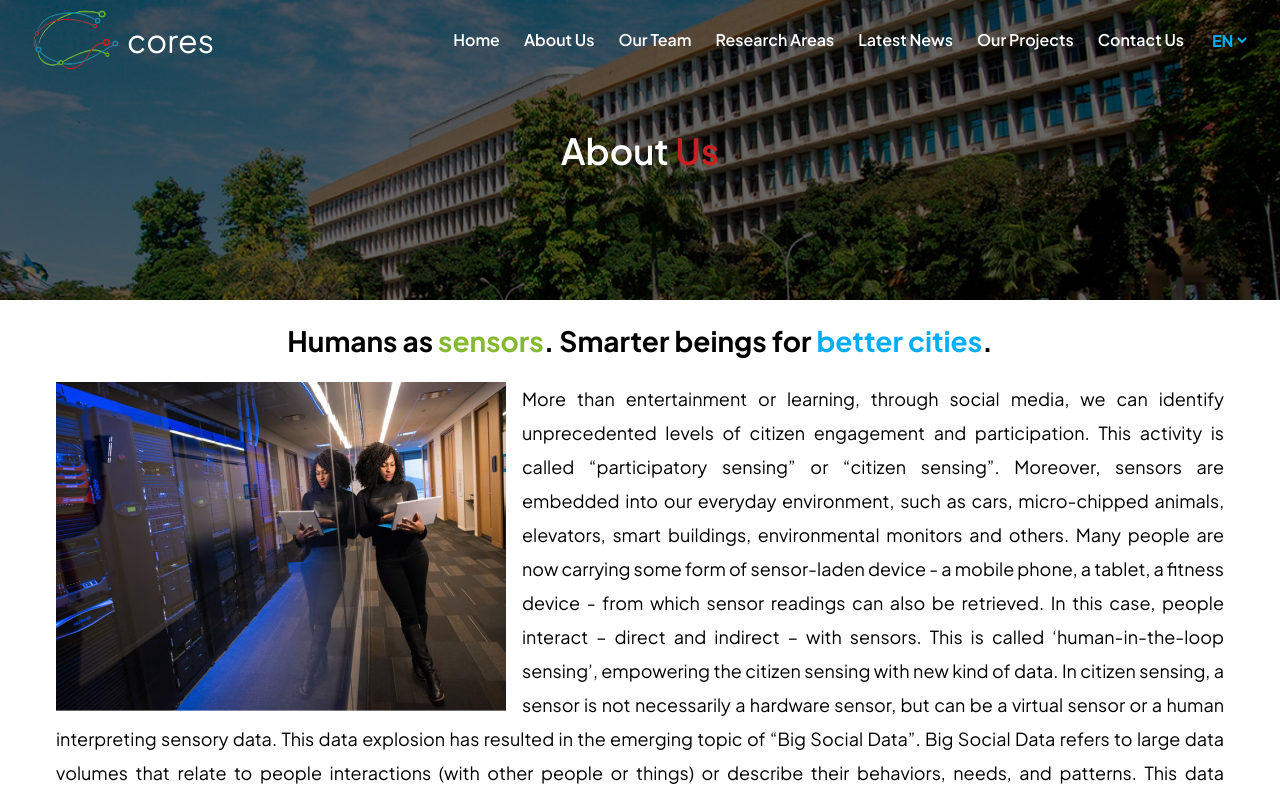
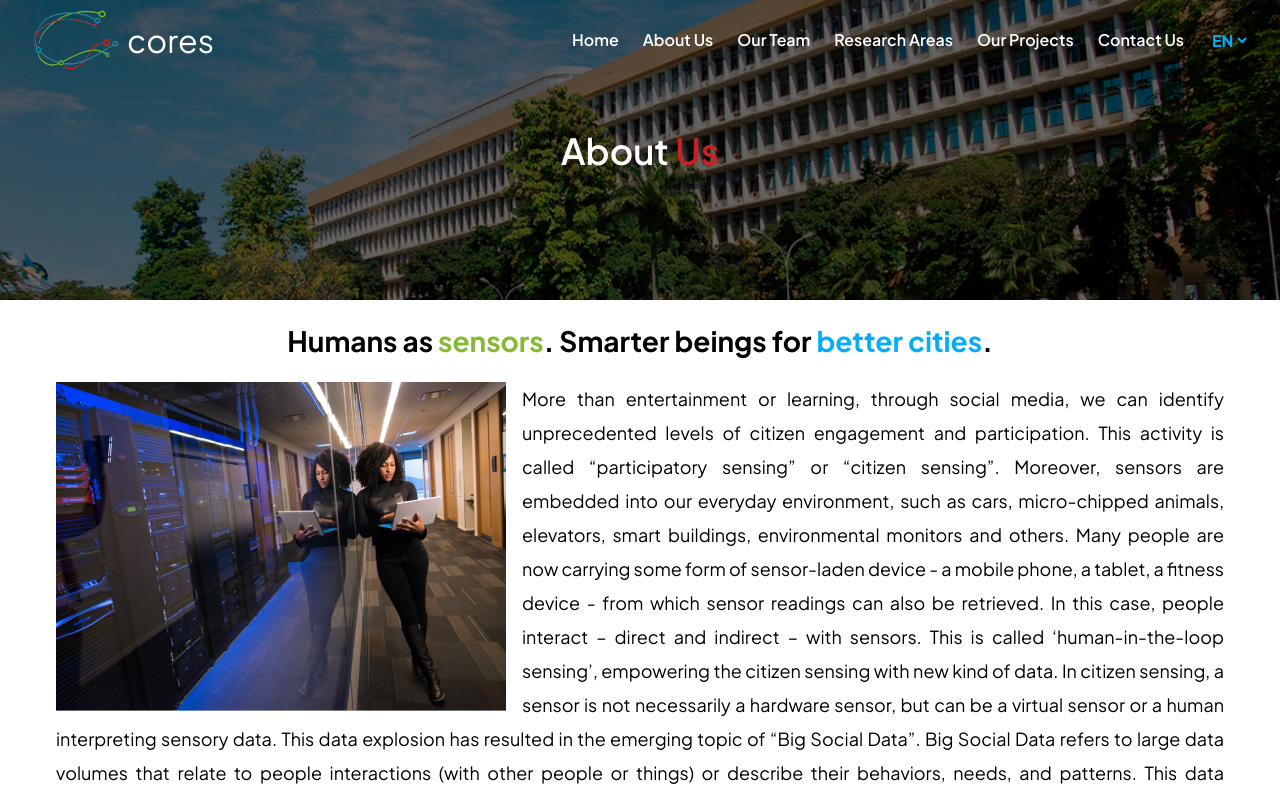
Before and after one commit to patrickpaiva/labcores-next-web, a Next.js app: page /about in a window 1280 px wide. Shown: the top 798 px of the page. Built offline with nearby package versions, Linux system fonts and the light colour scheme.

Commit message:
Ajusta feed de noticias do instagram

```diff
--- a/src/components/Header/DropDownMenu/index.tsx
+++ b/src/components/Header/DropDownMenu/index.tsx
@@ -39,9 +39,9 @@ const DropDownMenu: React.FC<DropDownMenuProps> = ({ isOpen, onClick }) => {
         <div>
           <Link href="/research-areas" locale={ locale }>{translate.RESEARCH_AREAS}</Link>
         </div>
-        <div>
+        {/* <div>
           <Link href="/latest-news" locale={ locale }>{translate.LATEST_NEWS}</Link>
-        </div>
+        </div> */}
         <div>
           <Link href="/contact" locale={ locale }>{translate.CONTACT_US}</Link>
         </div>
--- a/src/components/Header/Header.tsx
+++ b/src/components/Header/Header.tsx
@@ -46,7 +46,7 @@ const Header: React.FC = () => {
           <Link href="/about" locale={ locale }>{translate.ABOUT_US}</Link>
           <Link href="/our-team" locale={ locale }>{translate.OUR_TEAM}</Link>
           <Link href="/research-areas" locale={ locale }>{translate.RESEARCH_AREAS}</Link>
-          <Link href="/latest-news" locale={ locale }>{translate.LATEST_NEWS}</Link>
+          {/* <Link href="/latest-news" locale={ locale }>{translate.LATEST_NEWS}</Link> */}
           <Link href="/our-projects" locale={ locale }>{translate.OUR_PROJECTS}</Link>
           <Link href="/contact" locale={ locale }>{translate.CONTACT_US}</Link>
           <select
--- a/src/components/InstaFeed/InstaFeed.tsx
+++ b/src/components/InstaFeed/InstaFeed.tsx
@@ -19,8 +19,7 @@ export function InstaFeed() {
     const url = `https://graph.instagram.com/me/media?access_token=${token}&fields=${fields}`;
 
     const { data } = await axios.get(url);
-    setFeedList(data.data.slice(2,6));
-    console.log(data.data.slice(2,6))
+    setFeedList(data.data.slice(0,4));
   }
 
   useEffect(() => {
```
